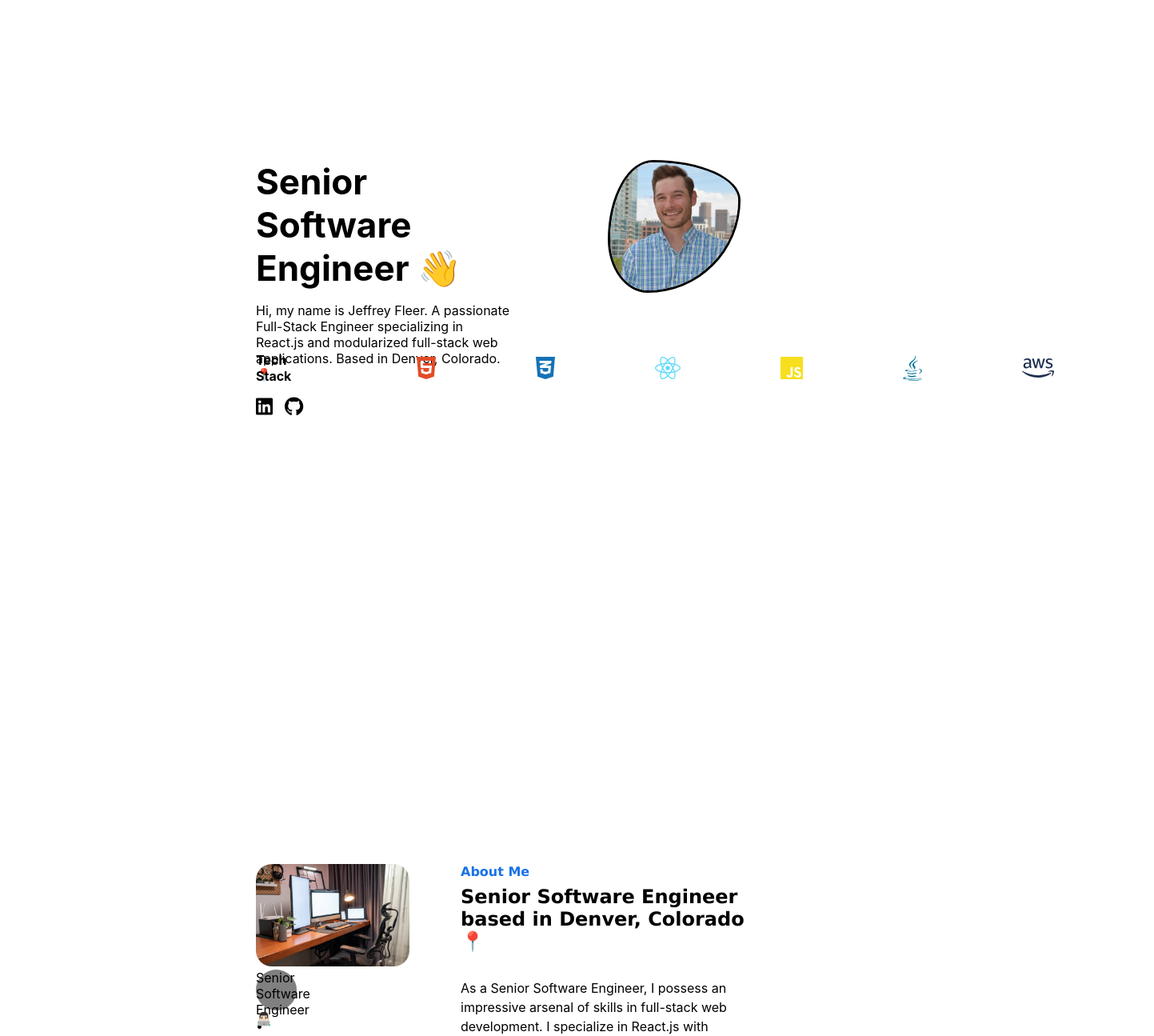
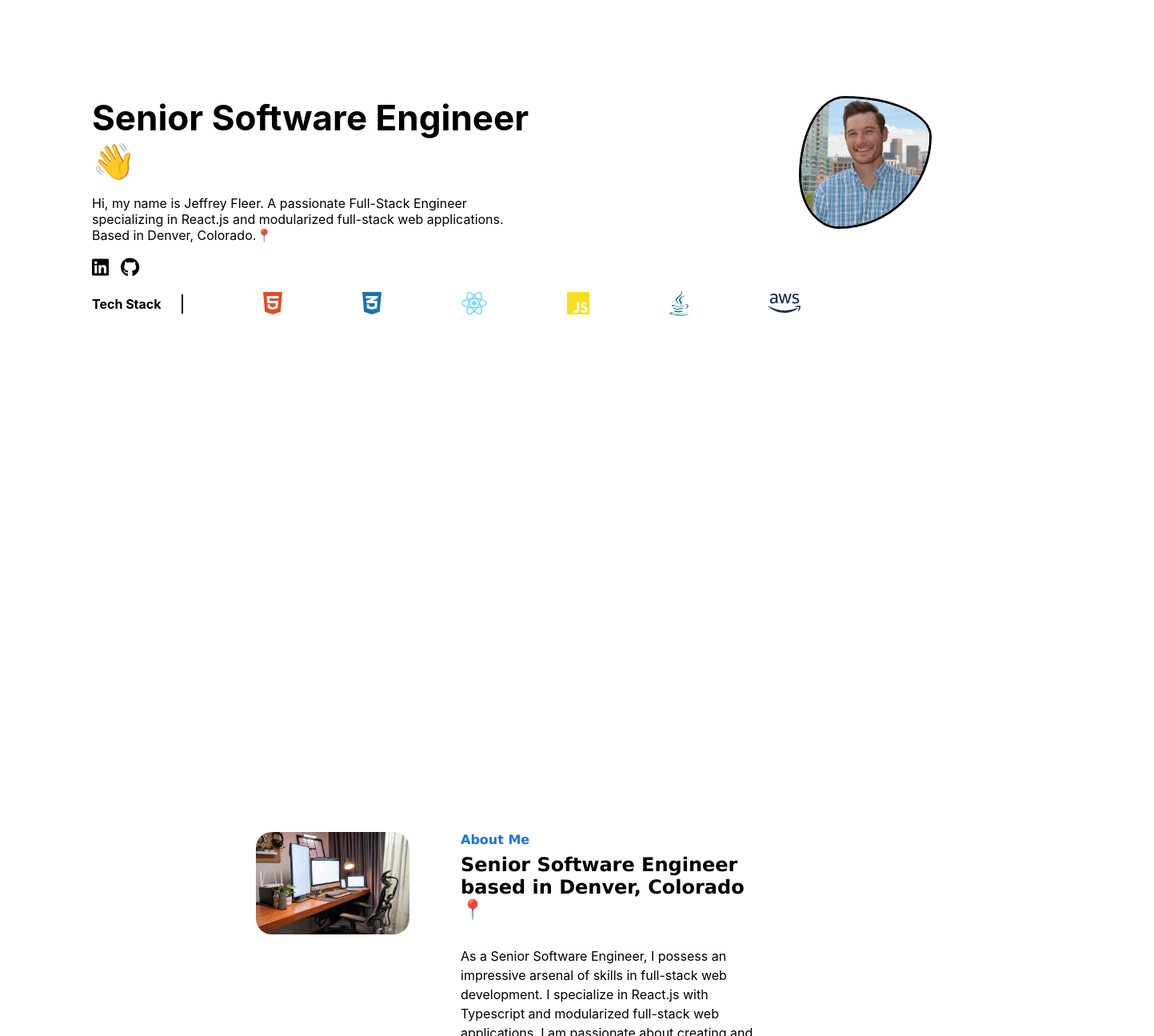
Before and after one commit to Fleerless/Typescript-Portfolio, a React (Create React App) app: page / in a window 1280 px wide. Shown: the part 80-1375 px from the top of the page at 80% size, 1443 px wide, since content can reach past the window. Built offline with nearby package versions, Linux system fonts and the light colour scheme; the HTML template or start-up script is replaced by a standard one.

Commit message:
upate styling to use px

```diff
--- a/src/Components/About/About.tsx
+++ b/src/Components/About/About.tsx
@@ -10,8 +10,8 @@ const About: React.FC = () => {
 		<Section id="About">
 			<LeftContent>
 				<Image src="/images/OfficePicture2.jpeg" alt="Image" />
-                <CircleText>Senior Software Engineer •</CircleText>
-				<span>👨🏻‍💻</span>
+                {/* <CircleText>Senior Software Engineer •</CircleText>
+				<span>👨🏻‍💻</span> */}
 			</LeftContent>
 			<RightContent>
 				<Chapter>{chapter}</Chapter>
--- a/src/Components/About/Styled/About.styled.tsx
+++ b/src/Components/About/Styled/About.styled.tsx
@@ -46,4 +46,5 @@ export const CircleText = styled.div`
     height: 4svw;
     width: 4svw;
     border-radius: 50%;
-    background-color: grey;`;
+    background-color: grey;
+    margin-bottom: 1svh;`;
--- a/src/Components/Home/Home.tsx
+++ b/src/Components/Home/Home.tsx
@@ -1,5 +1,5 @@
 import React from 'react';
-import { Section, TopContent, LeftContent, RightContent, CareerTitle, Paragraph, Link, BottomContent, Image, TechStackDiv, TechStackOne, TechStackTwo, techStackIcons } from './Styled/Home.styled';
+import { Section, Container, TopContent, LeftContent, RightContent, CareerTitle, Paragraph, Link, BottomContent, Image, TechStackDiv, TechStackOne, TechStackTwo, techStackIcons } from './Styled/Home.styled';
 import { FontAwesomeIcon } from '@fortawesome/react-fontawesome';
 import {
 	faGithub,
@@ -20,6 +20,7 @@ const gitHubLink = 'https://github.com/Fleerless';
 const Home: React.FC = () => {
 	return (
 		<Section id="Home">
+			<Container>
 				<TopContent>
 					<LeftContent>
 						<CareerTitle>
@@ -60,6 +61,7 @@ const Home: React.FC = () => {
 					<TechStackTwo />
 					{techStackIcons}
 				</BottomContent>
+			</Container>
 		</Section>
 	);
 };
--- a/src/Components/Home/Styled/Home.styled.tsx
+++ b/src/Components/Home/Styled/Home.styled.tsx
@@ -10,8 +10,7 @@ import {
 	faAws
 } from '@fortawesome/free-brands-svg-icons';
 
-const techStackMargin = 125;
-const techStack = [faHtml5, faCss3Alt, faReact, faJs, faJava, faAws];
+const techStackMargin = 100;
 const techStackColors = [
 	'#E34C26',
 	'#1572B6',
@@ -20,35 +19,46 @@ const techStackColors = [
 	'#007396',
 	'#1E3050',
 ];
+const techStack = [faHtml5, faCss3Alt, faReact, faJs, faJava, faAws];
 const techStackObject = [{ icon: faHtml5, color: '#E34C26' }];
 
 export const Section = styled.section`
 	display: flex;
 	flex-direction: column;
-	width: auto;
-	padding: 35svh 25svw;
+	width: 100svw;
+	height: 100svh;
+	justify-content: center;
+	align-items: center;
+`;
+
+export const Container = styled.div`
+	display: flex;
+	flex-direction: column;
+	width: 1050px;
+	height: 400px;
 `;
 
 export const TopContent = styled.div`
 	display: flex;
 	height: 25svh;
+	justify-content: space-between;
 `;
 
 export const LeftContent = styled.div`
 	align-items: flex-start;
-width: 25svw;
+	width: 555px;
 `;
 
 export const RightContent = styled.div`
 `;
 
+
 export const BottomContent = styled.div`
 	display: flex;
 	margin-top: 5vh;
-width: inherit;
 	flex-direction: row;
+	font-weight: bold;
 	align-items: center;
-font-weight: bold;
 `;
 
 export const CareerTitle = styled.div`
```
Also changed, not shown: src/Components/About/Circle.tsx (added, +16 -0 lines). Lines whose indentation alone changed are shown as unchanged.
